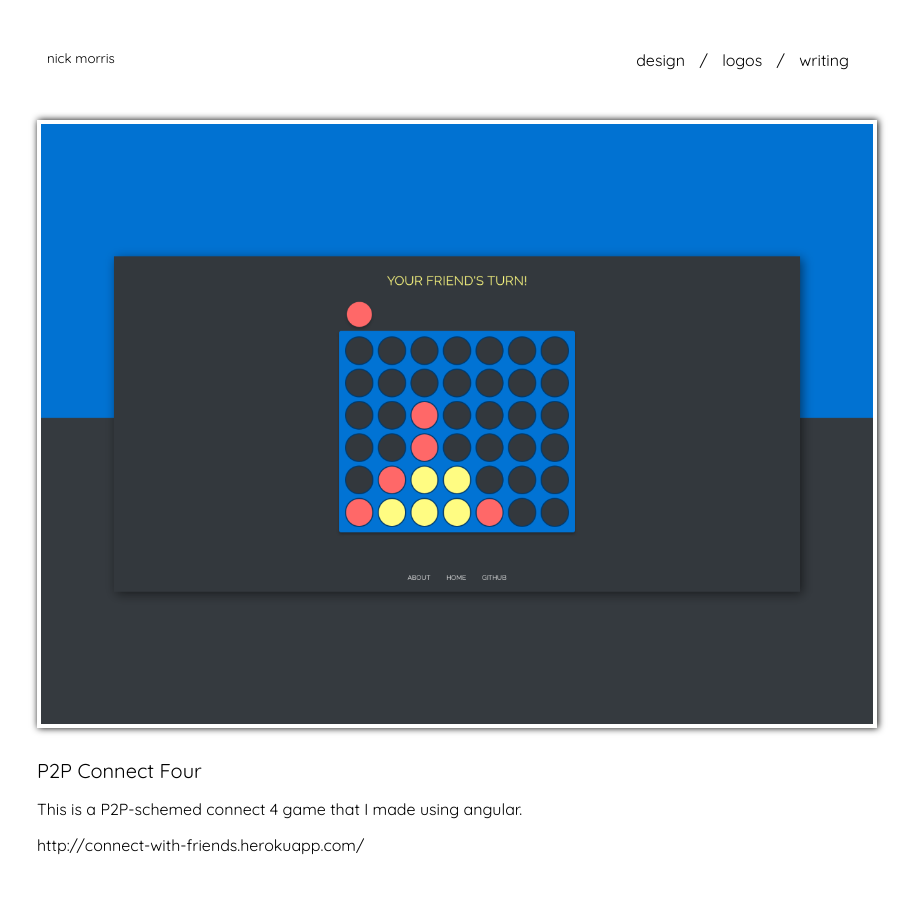
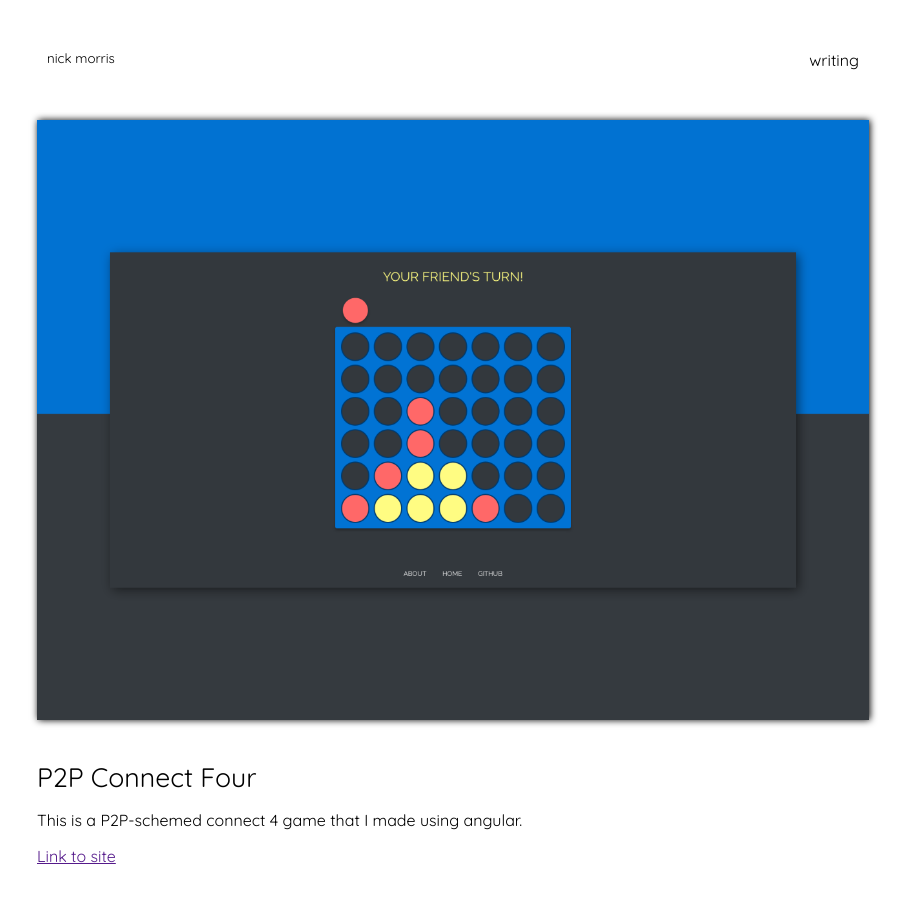
Before and after one commit to MickNorris/portfolio, a Jekyll site: the page built from _posts/design/2018-06-07-p2p-connect-four.md, in a window 1280 px wide. Shown: the whole page, without its empty margins (187-1102 px from the left). Built offline with Jekyll 4.4.1, drawn with Linux system fonts in a browser that asks for light colours; a script that is not in the unit is left out.

Commit message:
design page

```diff
--- a/_includes/header.html
+++ b/_includes/header.html
@@ -2,10 +2,6 @@
         <nav>
             <a class="name" href="/"><span >nick morris</span></a>
             <div class="links">
-                <a href="#design"><span>design</span></a>
-                /
-                <a href="#logo"><span>logos</span></a>
-                /
                 <a href="https://medium.com/@nicholasmrnickmorris"><span>writing</span></a>
             </div>
         </nav>
--- a/_layouts/design.html
+++ b/_layouts/design.html
@@ -6,8 +6,8 @@
     <div class="image-wrapper">
             <img src="{{page.thumbnail}}"/>
     </div>
-    <div class="title-wrapper">{{page.title}}</div>
+    <div class="title-wrapper info">{{page.title}}</div>
     <div class="separator"></div>
-    <div>{{content}}</div>
-    <div>{{page.pageURl}}</div>
+    <div class="description-wrapper info">{{content}}</div>
+    <div class="url-wrapper info"><a href="{{page.pageURL}}">Link to site</a></div>
 </div>
--- a/index.html
+++ b/index.html
@@ -12,7 +12,7 @@ title: home
     <div class="designs-wrapper content-wrapper" id="design">
         {% for design in site.posts %} {% if design.layout == "design" %}
             <div class="design-wrapper content">
-                <a href="{{design.url | prepend: site.baseurl}}"><img src="{{design.thumbnail}}" alt="design"></a>
+                <a href="{{design.url | prepend: site.baseurl}}" class="page-link" title="{{design.title}}"><img src="{{design.thumbnail}}" alt="design"></a>
             </div>
         {% endif %} {% endfor %}
     </div>
--- a/main.css
+++ b/main.css
@@ -1,5 +1,6 @@
 * {
   font-family: 'Quicksand', sans-serif;
+  box-sizing: border-box;
 }
 
 body, html {
@@ -36,7 +37,8 @@ body {
   display: flex;
   align-items: center;
   justify-content: center;
-  animation: fadein 1s ease 0s;
+  opacity: 0;
+  animation: fadein 1s ease 0s forwards;
 }
 
 .header nav {
@@ -67,7 +69,6 @@ body {
 }
 
 .header nav .links span {
-  margin: 10px;
   transition: all ease 0.3s;
 }
 
@@ -84,7 +85,7 @@ body {
   width: 100%;
   height: auto;
   display: flex;
-  justify-content: space-around;
+  justify-content: space-between;
   flex-flow: row wrap;
 }
 
@@ -202,12 +203,17 @@ body {
 
 .design-page {
   width: 65%;
+  display: flex;
+  flex-direction: column;
+}
+
+.design-page div {
+  animation: fadein 1s ease 0.5s forwards;
 }
 
 .design-page .image-wrapper {
   opacity: 0;
-  animation: fadein 1s ease 0.5s forwards;
-  border: 4px solid white;
+  box-sizing: content-box;
   box-shadow: 1px 0px 7px black;
   display: flex;
   align-items: center;
@@ -218,10 +224,18 @@ body {
 }
 
 .design-page .title-wrapper {
-  margin-top: 30px;
+  margin-top: 40px;
   opacity: 0;
   animation: fadein 1s ease 0.6s forwards;
-  font-size: 20px;
+  font-size: 20pt;
+}
+
+.design-page .description-wrapper {
+  font-size: 12pt;
+}
+
+.design-page .url-wrapper {
+  font-size: 12pt;
 }
 
 .design-page img {
```
Also changed, not shown: _layouts/default.html (+5 -4 lines), main.scss (+24 -7 lines), scripts/app.js (added, +31 -0 lines), scripts/main.js (+0 -34 lines), 1 other file.
